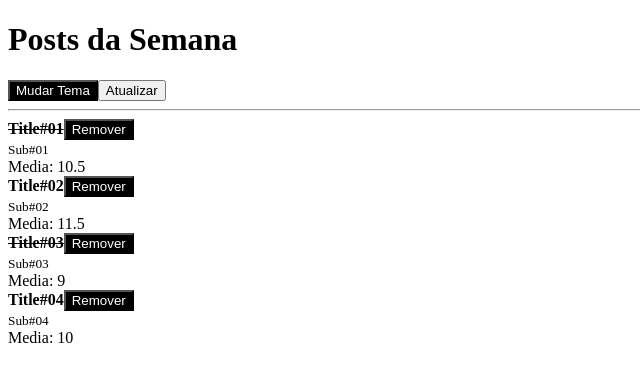
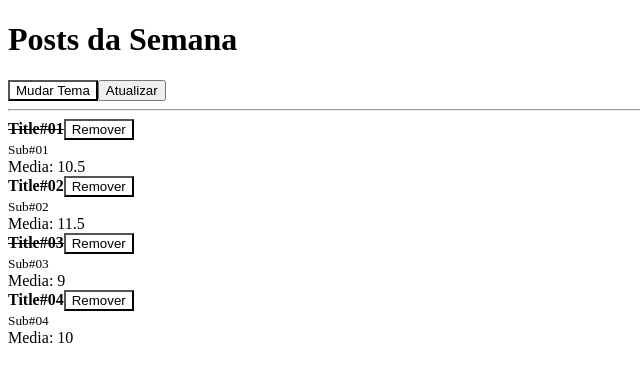
Before and after one commit to alexmota-dev/Fundamentals-of-React, a React app: page / in a window 1280 px wide. Shown: the top 382 px of the page, without its empty margins (0-640 px from the left). Built offline with nearby package versions, Linux system fonts and the light colour scheme.

Commit message:
desestruturando o theme que vem dentro do obj

```diff
--- a/src/Button.js
+++ b/src/Button.js
@@ -3,7 +3,7 @@ import PropTypes from 'prop-types';
 import { ThemeContext } from './App';
 
 const Button = (props) => {
-  const theme = useContext(ThemeContext);
+  const {theme} = useContext(ThemeContext);
   return (
     <button
       onClick={()=> props.onClick()}
```
